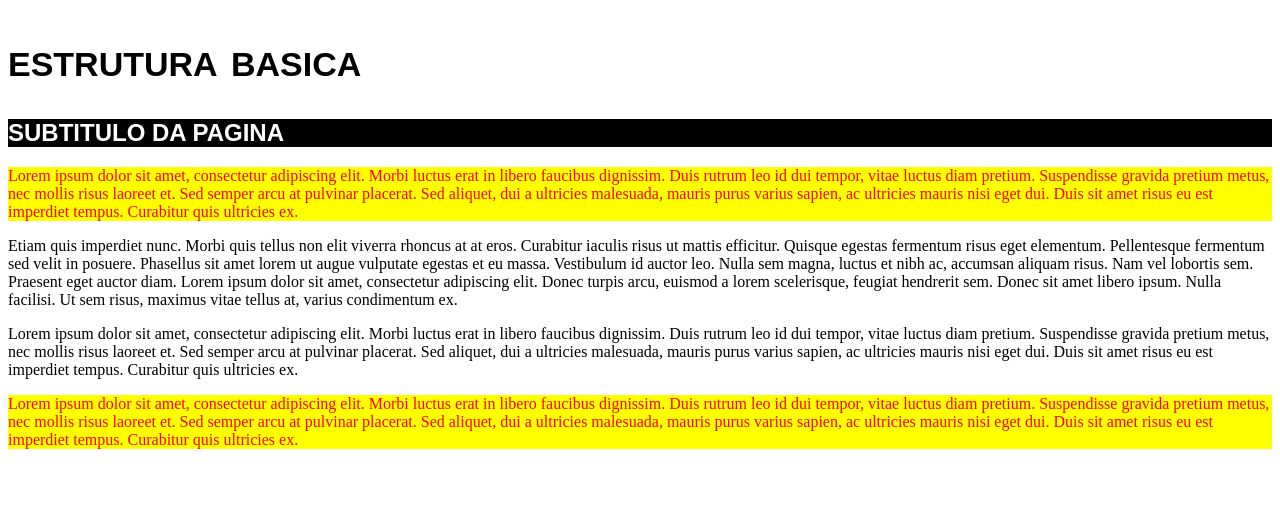
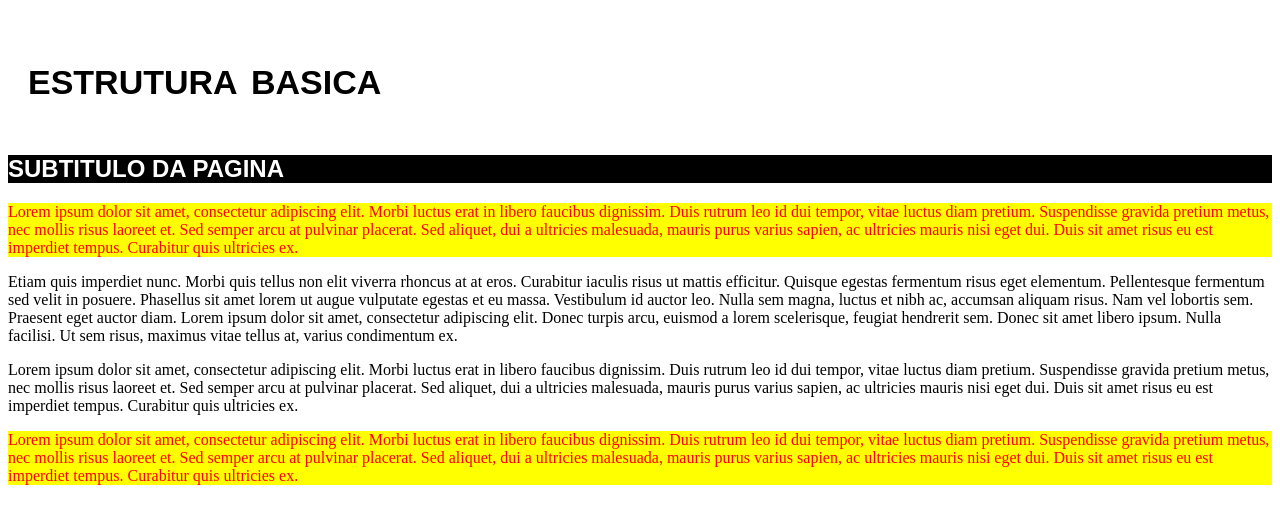
Before and after one commit to gusatavomora/first, a plain HTML site: page aula3_inicio_css.html in a window 1280 px wide. Drawn offline with Linux system fonts and the light colour scheme.

Commit message:
include new class

```diff
--- a/aula3_inicio_css.html
+++ b/aula3_inicio_css.html
@@ -15,6 +15,12 @@
                     font-style:normal;
                     font-variant:small-caps;
                     color:black;
+                    margin-top: 20px;
+                    margin-bottom: 40px;
+                    padding-left: 20px;
+                    padding-top: 30px;
+                    padding-bottom: 10px;
+
                }
 
                h2{  text-transform:uppercase;
```
Also changed, not shown: dessafio_base.html (deleted).
